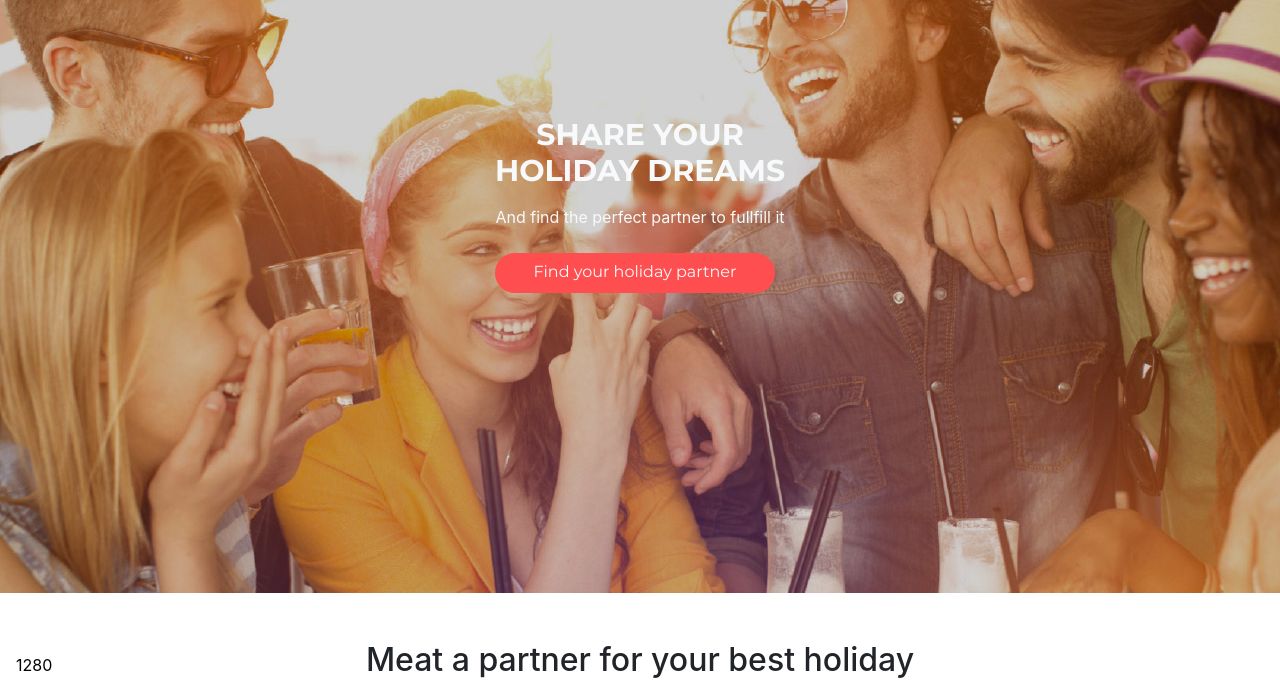
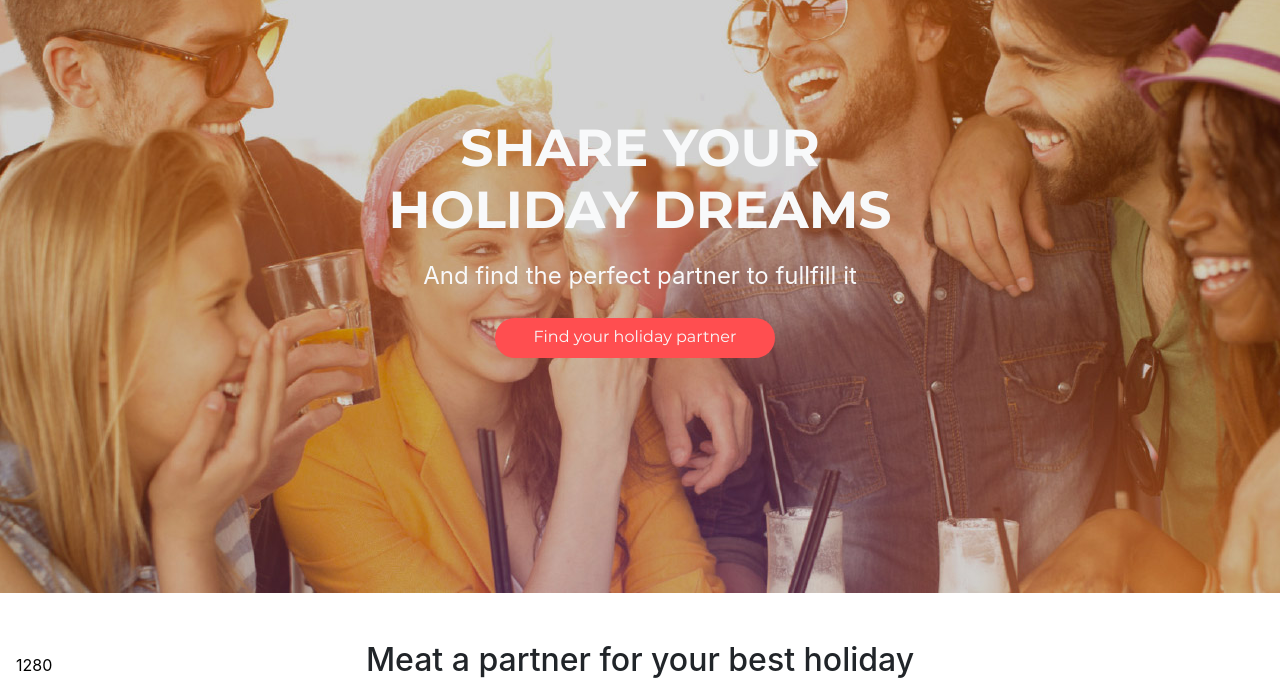
Before and after one commit to RomanovetsD/FE-Goit-13, a plain HTML site: page HW-9/index.html in a window 1280 px wide. Shown: the part 107-800 px from the top of the page. Drawn offline with nearby package versions, Linux system fonts and the light colour scheme.

Commit message:
fix HW-9

```diff
--- a/HW-9/css/style.css
+++ b/HW-9/css/style.css
@@ -144,6 +144,17 @@ a {
     height: 700px;
     background-image: url(../img/header-bg@tablet.jpg);
   }
+
+  .title-header {
+    width: 510px;
+    display: inline-block;
+    font-size: 52px;
+  }
+
+  .sub-header {
+  font-size: 24px;
+  }
+
 }
 
 @media (min-width: 960px) {
```
